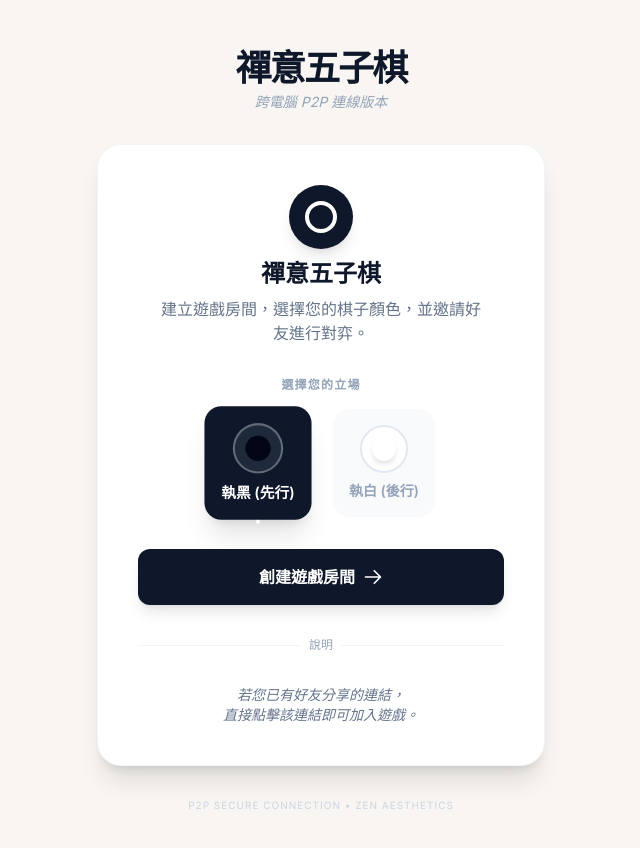
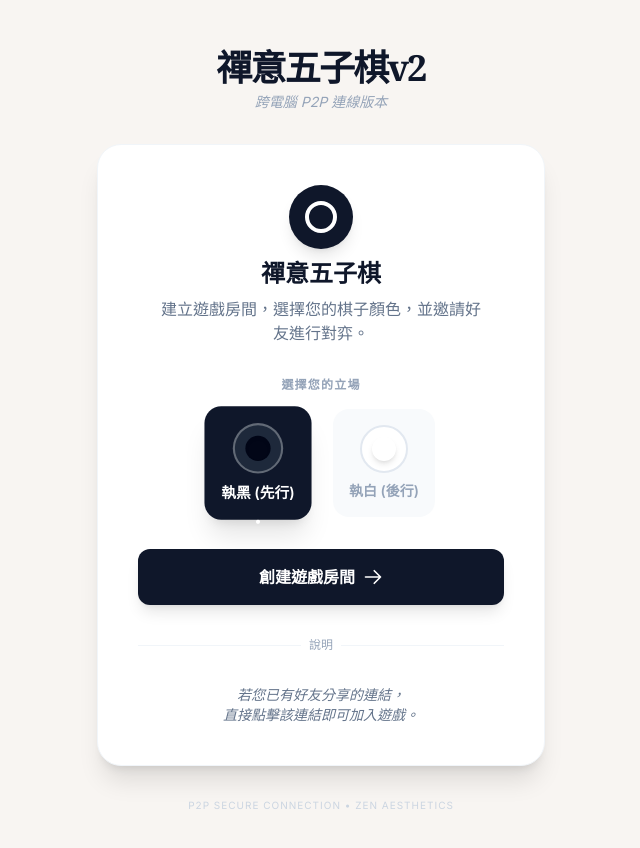
Before and after one commit to robinli/zen-gomoku-game, a React (Vite) app: page / in a window 1280 px wide. Shown: the top 848 px of the page, without its empty margins (319-959 px from the left). Built offline with nearby package versions, Linux system fonts and the light colour scheme.

Commit message:
feat: Update app title to include version
Changes the application title from "禪意五子棋" to "禪意五子棋v2" to reflect a new iteration or feature set of the game.

```diff
--- a/App.tsx
+++ b/App.tsx
@@ -257,7 +257,7 @@ const App: React.FC = () => {
   return (
     <div className="min-h-screen bg-[#f8f5f2] p-4 flex flex-col items-center">
       <header className="py-8 text-center animate-in fade-in duration-1000">
-        <h1 className="text-4xl font-bold font-serif text-slate-900 tracking-tighter">禪意五子棋</h1>
+        <h1 className="text-4xl font-bold font-serif text-slate-900 tracking-tighter">禪意五子棋v2</h1>
         <p className="text-slate-400 italic text-sm mt-1">
           {isConnected ? '即時對戰中' : (isReconnecting ? '正在嘗試重連...' : '跨電腦 P2P 連線版本')}
         </p>
```
